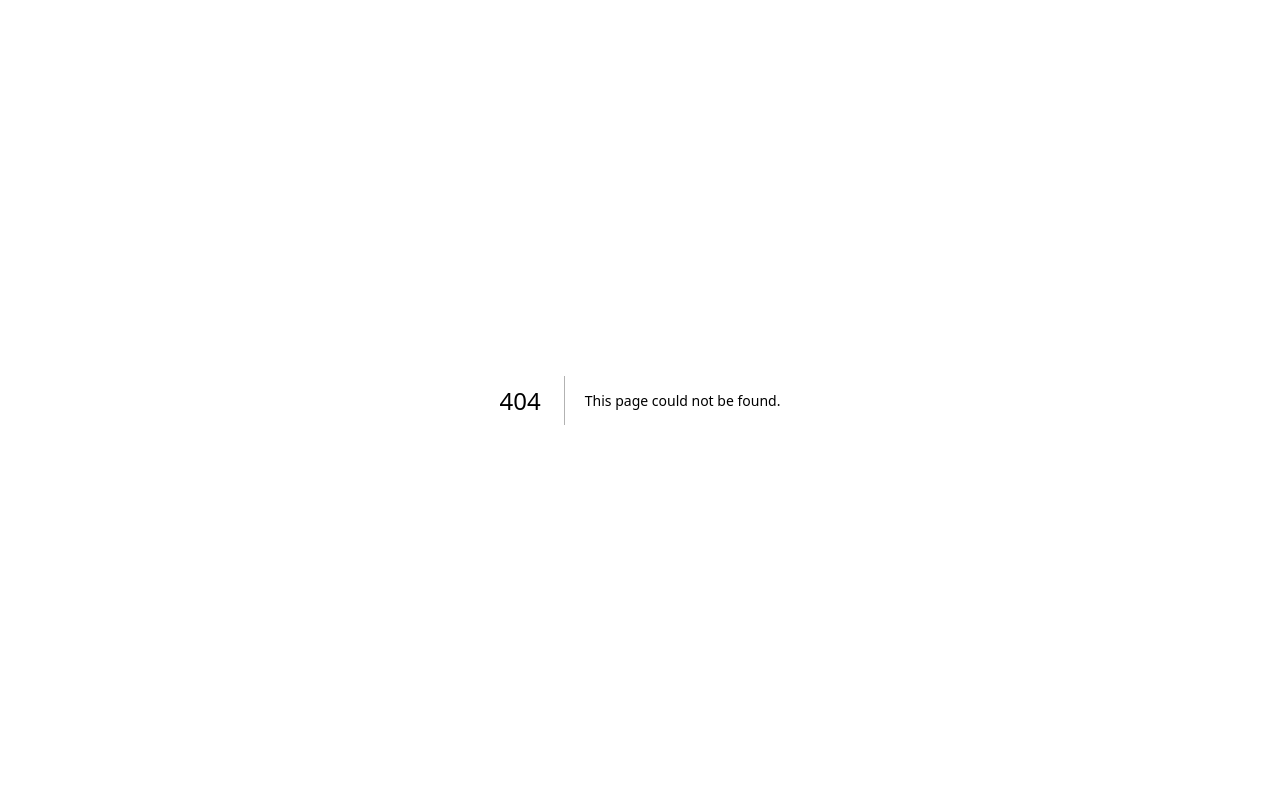
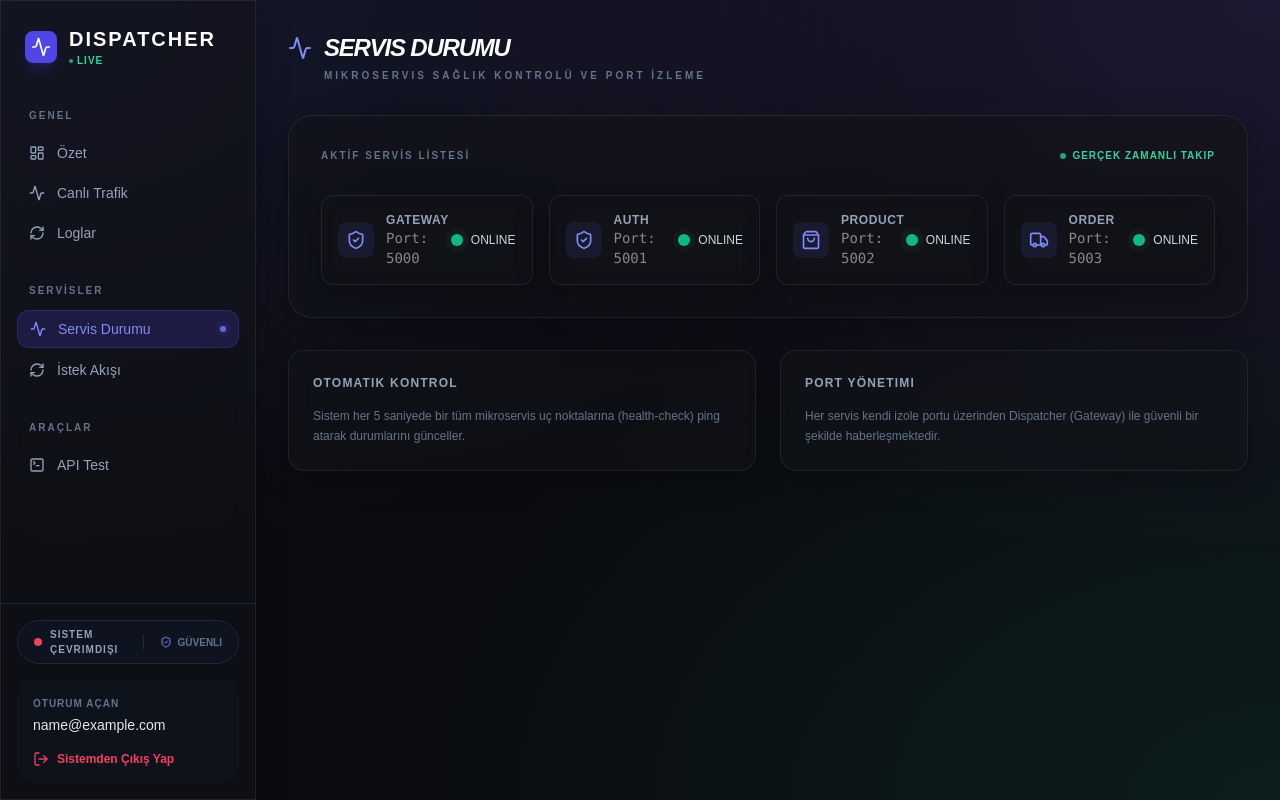
Before and after one commit to KingOfPlayer/e-ticaret, a Next.js app in the folder apps/frontend/: page /dashboard/service-status in a window 1280 px wide. Before the commit this address had no page. Built offline with nearby package versions, Linux system fonts and the light colour scheme; no server answers; sample sign-in values are in the browser's storage.

Commit message:
feat: add request flow architecture and service status dashboard pages

```diff
--- a/apps/frontend/src/app/dashboard/request-flow/page.tsx
+++ b/apps/frontend/src/app/dashboard/request-flow/page.tsx
@@ -1,7 +1,7 @@
 'use client';
 
 import React from 'react';
-import { Database, Monitor, ShieldCheck, Zap, Share2, ArrowRight, CheckCircle2, XCircle } from 'lucide-react';
+import { Database, Monitor, ShieldCheck, Zap, Share2, ArrowRight, CheckCircle2, XCircle, Activity } from 'lucide-react';
 import { cn } from '@/lib/utils';
 
 export default function RequestFlowPage() {
--- /dev/null
+++ b/apps/frontend/src/app/dashboard/service-status/page.tsx
@@ -0,0 +1,47 @@
+'use client';
+
+import React from 'react';
+import { Activity } from 'lucide-react';
+import { ServiceStatus } from '@/components/dashboard/service-status';
+
+export default function ServiceStatusPage() {
+  return (
+    <div className="space-y-8 animate-in fade-in duration-700 pb-12">
+      <div>
+        <h1 className="text-2xl font-black tracking-tighter text-white drop-shadow-md uppercase italic flex items-center gap-3">
+          <Activity className="w-6 h-6 text-indigo-400" />
+          Servis Durumu
+        </h1>
+        <p className="text-[10px] font-bold text-slate-500 uppercase tracking-[0.3em] mt-1 ml-9">
+          Mikroservis Sağlık Kontrolü ve Port İzleme
+        </p>
+      </div>
+
+      <div className="glass-panel p-8 rounded-3xl border border-white/5 bg-white/[0.01]">
+         <div className="mb-8 flex items-center justify-between">
+            <h3 className="text-[10px] font-bold text-slate-500 uppercase tracking-[0.2em]">AKTİF SERVİS LİSTESİ</h3>
+            <span className="text-[10px] text-emerald-400 font-bold tracking-widest uppercase flex items-center gap-1.5">
+               <span className="w-1.5 h-1.5 rounded-full bg-emerald-400 animate-pulse" /> Gerçek Zamanlı Takip
+            </span>
+         </div>
+
+         <ServiceStatus />
+      </div>
+
+      <div className="grid grid-cols-1 md:grid-cols-2 gap-6">
+         <div className="glass-panel p-6 rounded-2xl border border-white/5 bg-white/[0.01]">
+            <h4 className="text-xs font-bold text-slate-400 uppercase tracking-widest mb-4">Otomatik Kontrol</h4>
+            <p className="text-xs text-slate-500 leading-relaxed">
+               Sistem her 5 saniyede bir tüm mikroservis uç noktalarına (health-check) ping atarak durumlarını günceller.
+            </p>
+         </div>
+         <div className="glass-panel p-6 rounded-2xl border border-white/5 bg-white/[0.01]">
+            <h4 className="text-xs font-bold text-slate-400 uppercase tracking-widest mb-4">Port Yönetimi</h4>
+            <p className="text-xs text-slate-500 leading-relaxed">
+               Her servis kendi izole portu üzerinden Dispatcher (Gateway) ile güvenli bir şekilde haberleşmektedir.
+            </p>
+         </div>
+      </div>
+    </div>
+  );
+}
```
